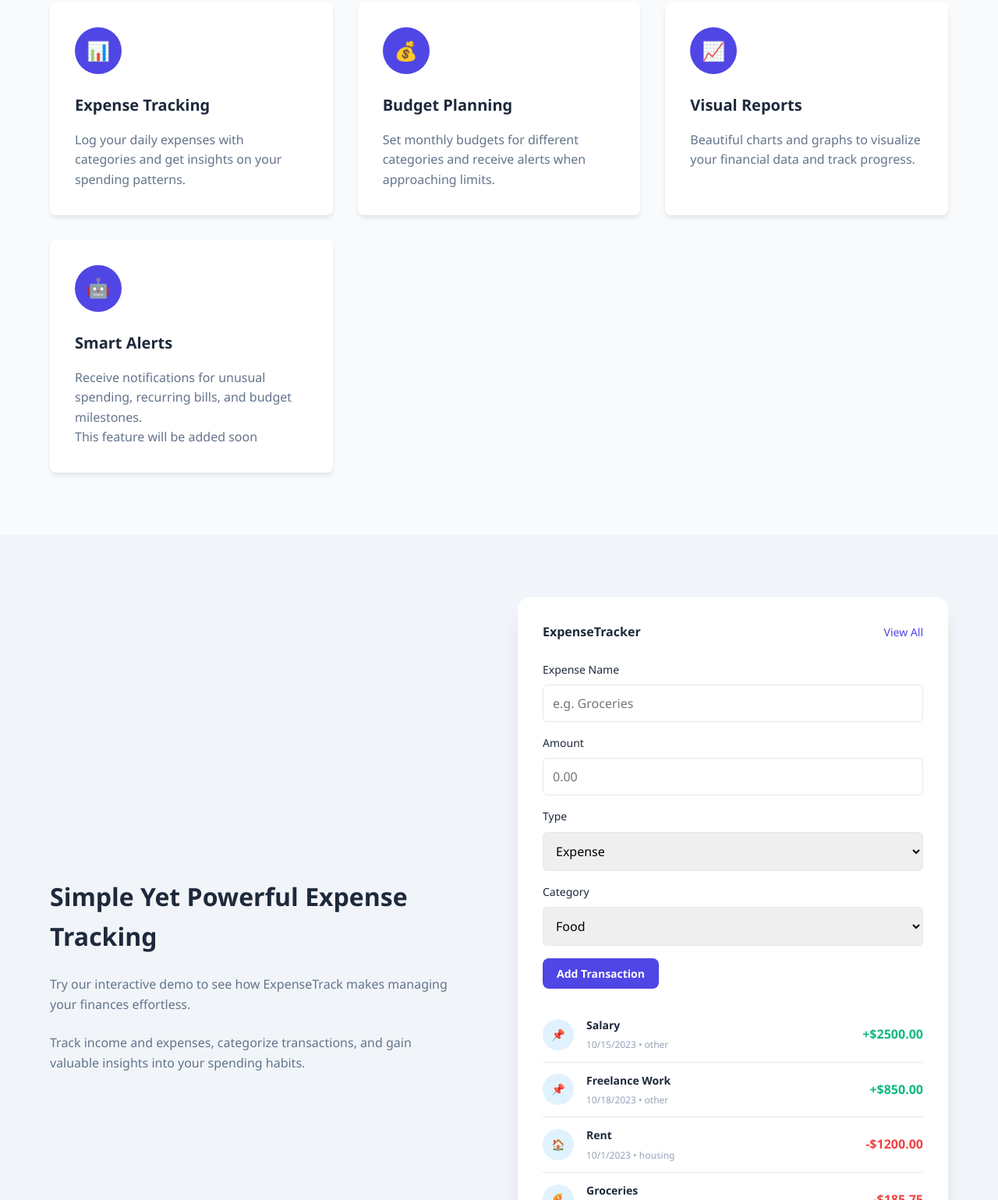
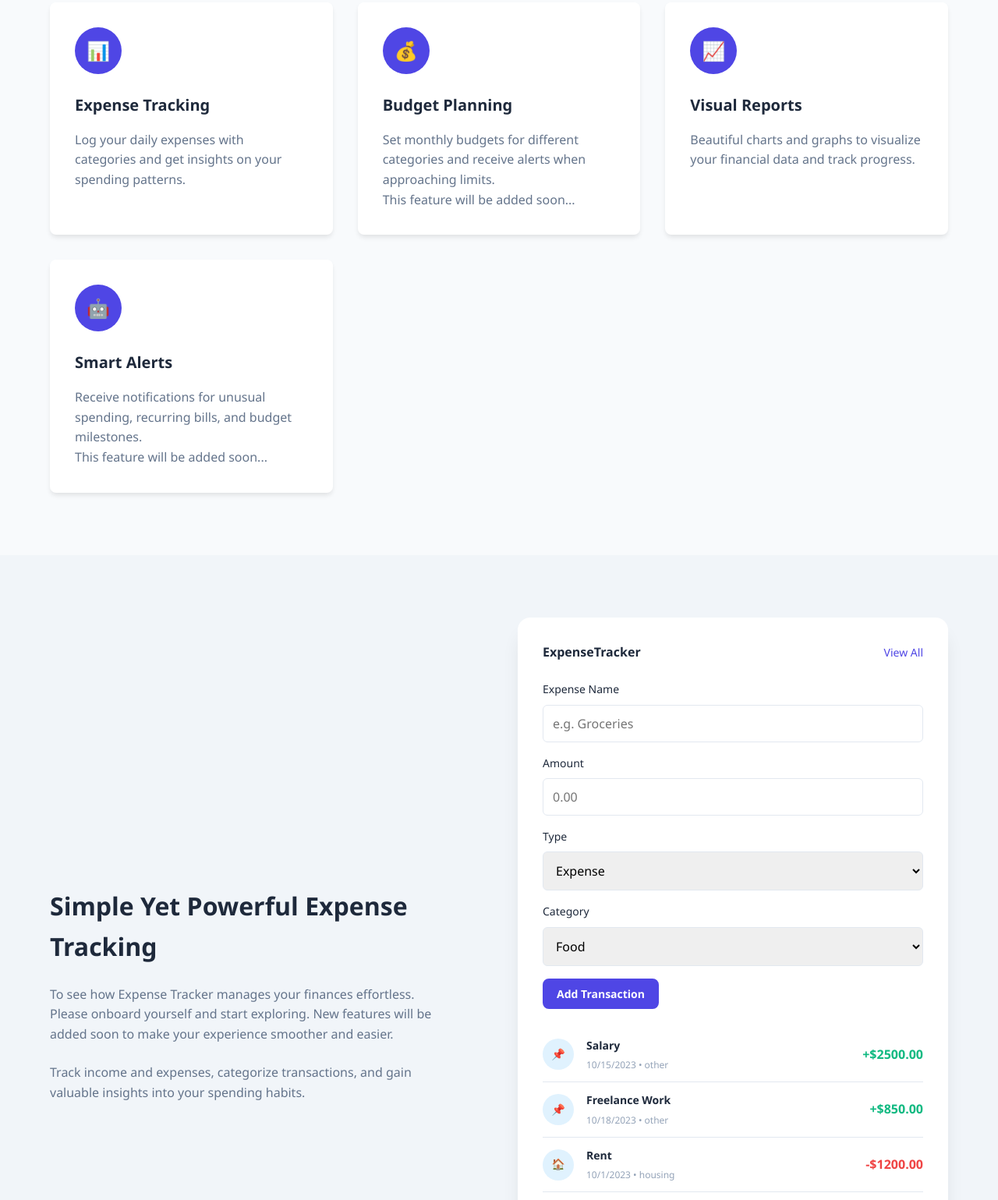
Before and after one commit to teckexplorers/expense-tracker-home, a plain HTML site: page index.html in a window 1280 px wide. Shown: the part 1334-2873 px from the top of the page at 78% size. Drawn offline with Linux system fonts and the light colour scheme.

Commit message:
Minor code update feature section...

```diff
--- a/index.html
+++ b/index.html
@@ -576,6 +576,7 @@
                         <div class="feature-icon">💰</div>
                         <h3>Budget Planning</h3>
                         <p>Set monthly budgets for different categories and receive alerts when approaching limits.</p>
+                        <p>This feature will be added soon...</p>
                     </div>
                     <div class="feature-card fade-in" style="animation-delay: 0.2s;">
                         <div class="feature-icon">📈</div>
@@ -586,7 +587,7 @@
                         <div class="feature-icon">🤖</div>
                         <h3>Smart Alerts</h3>
                         <p>Receive notifications for unusual spending, recurring bills, and budget milestones.</p>
-                        <p>This feature will be added soon</p>
+                        <p>This feature will be added soon...</p>
                     </div>
                 </div>
             </div>
@@ -597,7 +598,8 @@
                 <div class="demo-wrapper">
                     <div class="demo-text">
                         <h2>Simple Yet Powerful Expense Tracking</h2>
-                        <p>Try our interactive demo to see how ExpenseTrack makes managing your finances effortless.</p>
+                        <p>To see how Expense Tracker manages your finances effortless. Please onboard yourself and start exploring.
+                           New features will be added soon to make your experience smoother and easier.</p>
                         <p>Track income and expenses, categorize transactions, and gain valuable insights into your spending habits.</p>
                     </div>
                     <div class="demo-app">
```
